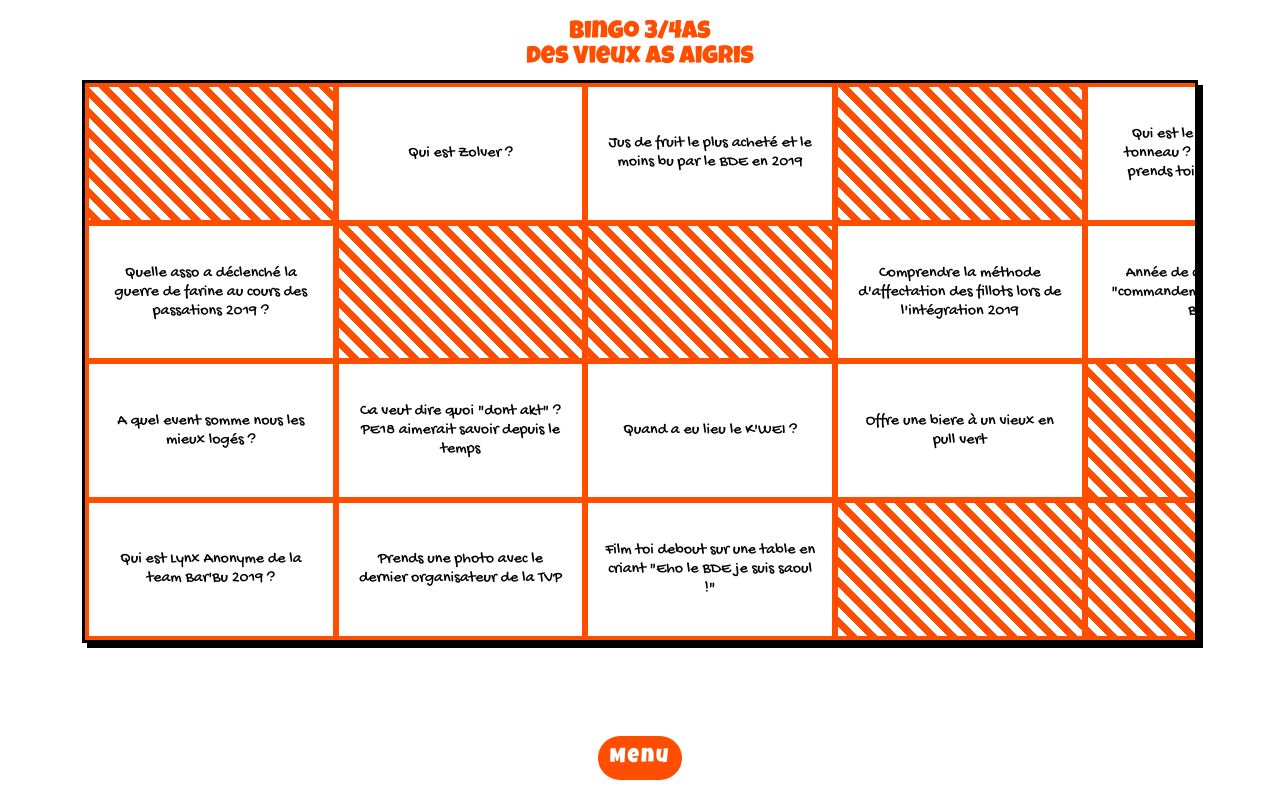
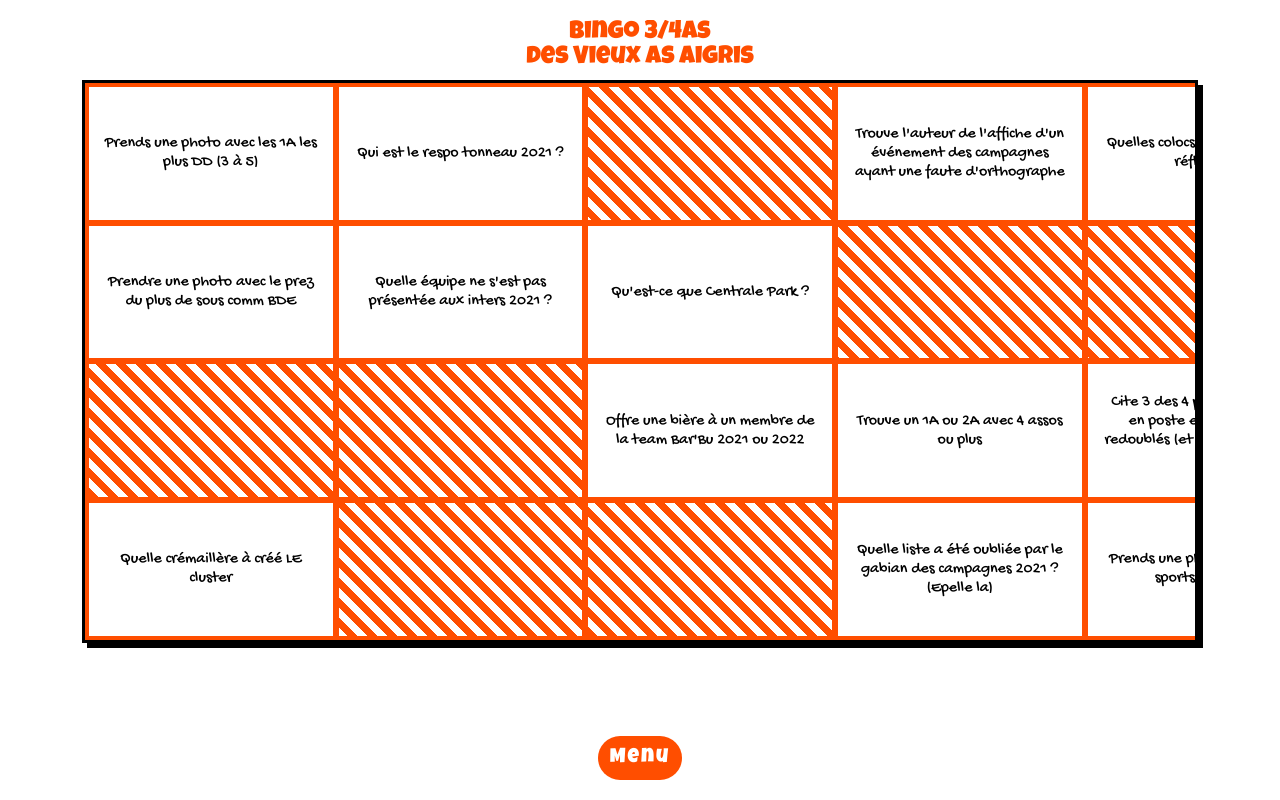
Before and after one commit to ppernalon/barbu-bingo-react, a React (Create React App) app: page /3A4A in a window 1280 px wide. Built offline with nearby package versions, Linux system fonts and the light colour scheme.

Commit message:
3/4A challenges

```diff
--- a/src/pages/BingoPage.jsx
+++ b/src/pages/BingoPage.jsx
@@ -58,36 +58,36 @@
 
 BingoPage.challenges34A = [
 	[
+		"Prends une photo avec les 1A les plus DD (3 à 5)",
+		"Qui est le respo tonneau 2021 ?",
 		"NONE",
-		"Qui est Zolver ?",
-		"Jus de fruit le plus acheté et le moins bu par le BDE en 2019",
-		"NONE",
-		"Qui est le premier respo tonneau ? Si il est présent prends toi en photo avec",
-		"Année de création de la soirée de retrouvailles sur la plage? "
-	],
-	[
-		"Quelle asso a déclenché la guerre de farine au cours des passations 2019 ?",
-		"NONE",
-		"NONE",
-		"Comprendre la méthode d'affectation des fillots lors de l'intégration 2019",
-		"Année de création des 10 \"commandements / règles\" du Bar'Bu",
-		"Qu’est ce qu’il ne faut absolument pas rapporter à la crémaillère de l’octo depuis 2019 ?"
-	],
-	[
-		"A quel event somme nous les mieux logés ?",
-		"Ca veut dire quoi \"dont akt\" ? PE18 aimerait savoir depuis le temps",
-		"Quand a eu lieu le K'WEI ?",
-		"Offre une biere à un vieux en pull vert",
-		"NONE",
+		"Trouve l'auteur de l'affiche d'un événement des campagnes ayant une faute d'orthographe",
+		"Quelles colocs composent le club réflexion ?",
 		"NONE"
 	],
 	[
-		"Qui est Lynx Anonyme de la team Bar'Bu 2019 ?",
-		"Prends une photo avec le dernier organisateur de la TVP",
-		"Film toi debout sur une table en criant \"Eho le BDE je suis saoul !\"",
+		"Prendre une photo avec le prez du plus de sous comm BDE",
+		"Quelle équipe ne s'est pas présentée aux inters 2021 ?",
+		"Qu'est-ce que Centrale Park ?",
 		"NONE",
 		"NONE",
-		"Comment Centrale a perdu son partenariat avec l'Orange Vélodrome ?"
+		"Prends une photo avec le prez de Boule et Bill"
+	],
+	[
+		"NONE",
+		"NONE",
+		"Offre une bière à un membre de la team Bar'Bu 2021 ou 2022",
+		"Trouve un 1A ou 2A avec 4 assos ou plus",
+		"Cite 3 des 4 présidents d'asso en poste en 2021 qui ont redoublés (et leurs asso bien sûr !)",
+		"Prends une photo avec le prédécesseur actuel d'un de tes postes en asso (si pas possible choisi un de tes potes et mets toi sur la photo avec lui et un de ses successeurs)"
+	],
+	[
+		"Quelle crémaillère à créé LE cluster",
+		"NONE",
+		"NONE",
+		"Quelle liste a été oubliée par le gabian des campagnes 2021 ? (Epelle la)",
+		"Prends une photo avec 4 respo sports (1A ou 2A)",
+		"Qui sont les 2 staffs BDE à s'être pris une sanction pour avoir été trop bourré à la première soirée BDE ?"
 	]
 ]
 
```
